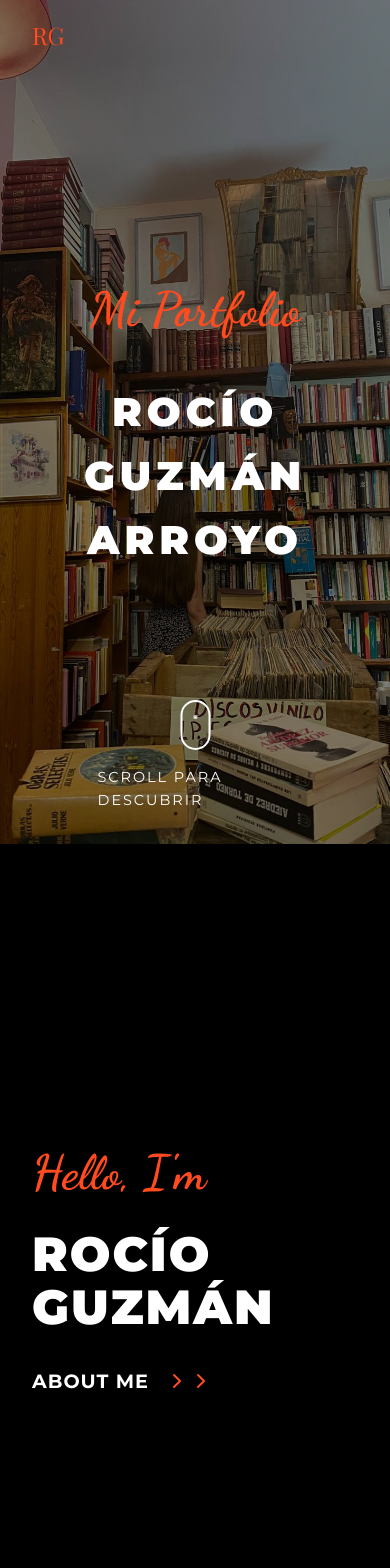
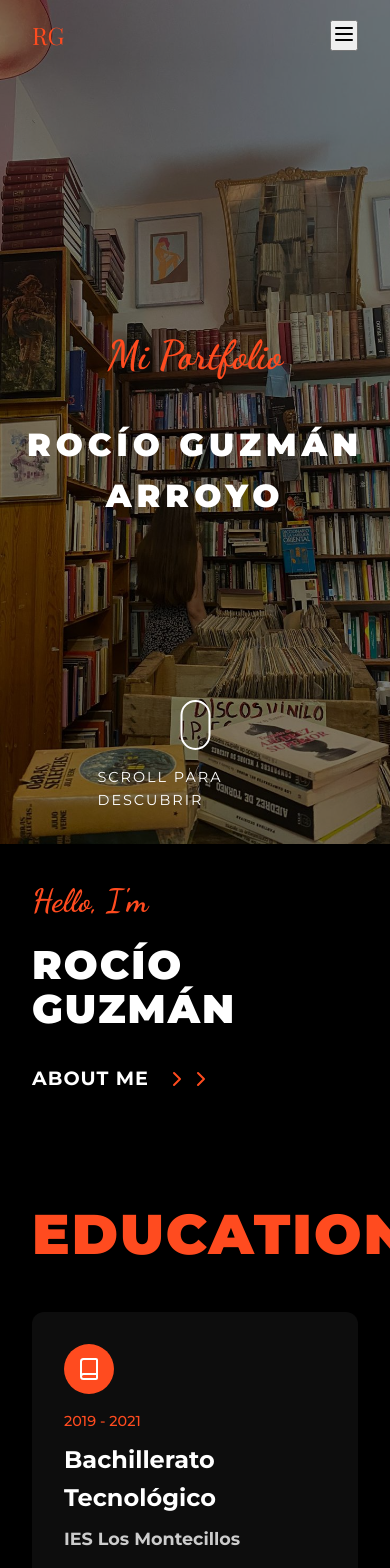
Before and after one commit to rociogzm22/Portfolio, a React (Vite) app: page / in a window 390 px wide. Shown: the top 1568 px of the page. Built offline with nearby package versions, Linux system fonts and the light colour scheme.

Commit message:
Arreglos4

```diff
--- a/src/components/Navbar.tsx
+++ b/src/components/Navbar.tsx
@@ -1,8 +1,10 @@
 import { useState, useEffect } from "react"
+import { Menu, X } from "lucide-react"
 import "../styles/Navbar.css"
 
 export default function Navbar() {
   const [isScrolled, setIsScrolled] = useState(false)
+  const [isMenuOpen, setIsMenuOpen] = useState(false)
 
   useEffect(() => {
     const handleScroll = () => {
@@ -12,17 +14,32 @@ export default function Navbar() {
     return () => window.removeEventListener("scroll", handleScroll)
   }, [])
 
+  const toggleMenu = () => {
+    setIsMenuOpen(!isMenuOpen)
+  }
+
   return (
     <nav className={`navbar ${isScrolled ? "scrolled" : ""}`}>
       <div className="nav-content">
         <a href="#home" className="nav-logo">
           RG
         </a>
-        <div className="nav-links">
-          <a href="#about">Sobre mí</a>
-          <a href="#education">Educación</a>
-          <a href="#gallery">Galería</a>
-          <a href="#footer">Contacto</a>
+        <button className="menu-toggle" onClick={toggleMenu}>
+          {isMenuOpen ? <X size={24} /> : <Menu size={24} />}
+        </button>
+        <div className={`nav-links ${isMenuOpen ? "open" : ""}`}>
+          <a href="#about" onClick={toggleMenu}>
+            Sobre mí
+          </a>
+          <a href="#education" onClick={toggleMenu}>
+            Educación
+          </a>
+          <a href="#gallery" onClick={toggleMenu}>
+            Galería
+          </a>
+          <a href="#footer" onClick={toggleMenu}>
+            Contacto
+          </a>
         </div>
       </div>
     </nav>
--- a/src/styles/About.css
+++ b/src/styles/About.css
@@ -86,6 +86,7 @@
 @media (max-width: 768px) {
   .about-section {
     grid-template-columns: 1fr;
+    height: auto;
   }
 
   .about-right {
@@ -97,10 +98,14 @@
   }
 
   .name {
-    font-size: 3rem;
+    font-size: 2.5rem;
   }
 
   .about-info {
     max-width: 100%;
   }
+
+  .hello {
+    font-size: 2rem;
+  }
 }
--- a/src/styles/Footer.css
+++ b/src/styles/Footer.css
@@ -59,11 +59,11 @@
 
 @media (max-width: 768px) {
   .footer-title {
-    font-size: 2.5rem;
+    font-size: 2rem;
   }
 
   .together {
-    font-size: 2rem;
+    font-size: 1.5rem;
   }
 
   .contact-info {
@@ -71,4 +71,8 @@
     align-items: center;
     gap: 1rem;
   }
+
+  .footer-secction {
+    padding: 2rem 1rem;
+  }
 }
--- a/src/styles/Gallery.css
+++ b/src/styles/Gallery.css
@@ -80,7 +80,7 @@
 
 @media (max-width: 768px) {
   .carousel {
-    height: 400px;
+    height: 300px;
   }
 
   .section-title {
@@ -88,6 +88,10 @@
   }
 
   .image-description {
-    font-size: 1rem;
+    font-size: 0.9rem;
+  }
+
+  .carousel-nav {
+    padding: 0.5rem;
   }
 }
--- a/src/styles/Header.css
+++ b/src/styles/Header.css
@@ -99,10 +99,14 @@
 
 @media (max-width: 768px) {
   .script-text {
-    font-size: 3rem;
+    font-size: 2.5rem;
   }
 
   .main-name {
-    font-size: 2.5rem;
+    font-size: 2rem;
+  }
+
+  .header-content {
+    padding: 1rem;
   }
 }
```
Also changed, not shown: 6 other files (tests, documents, lock files or other folders).
